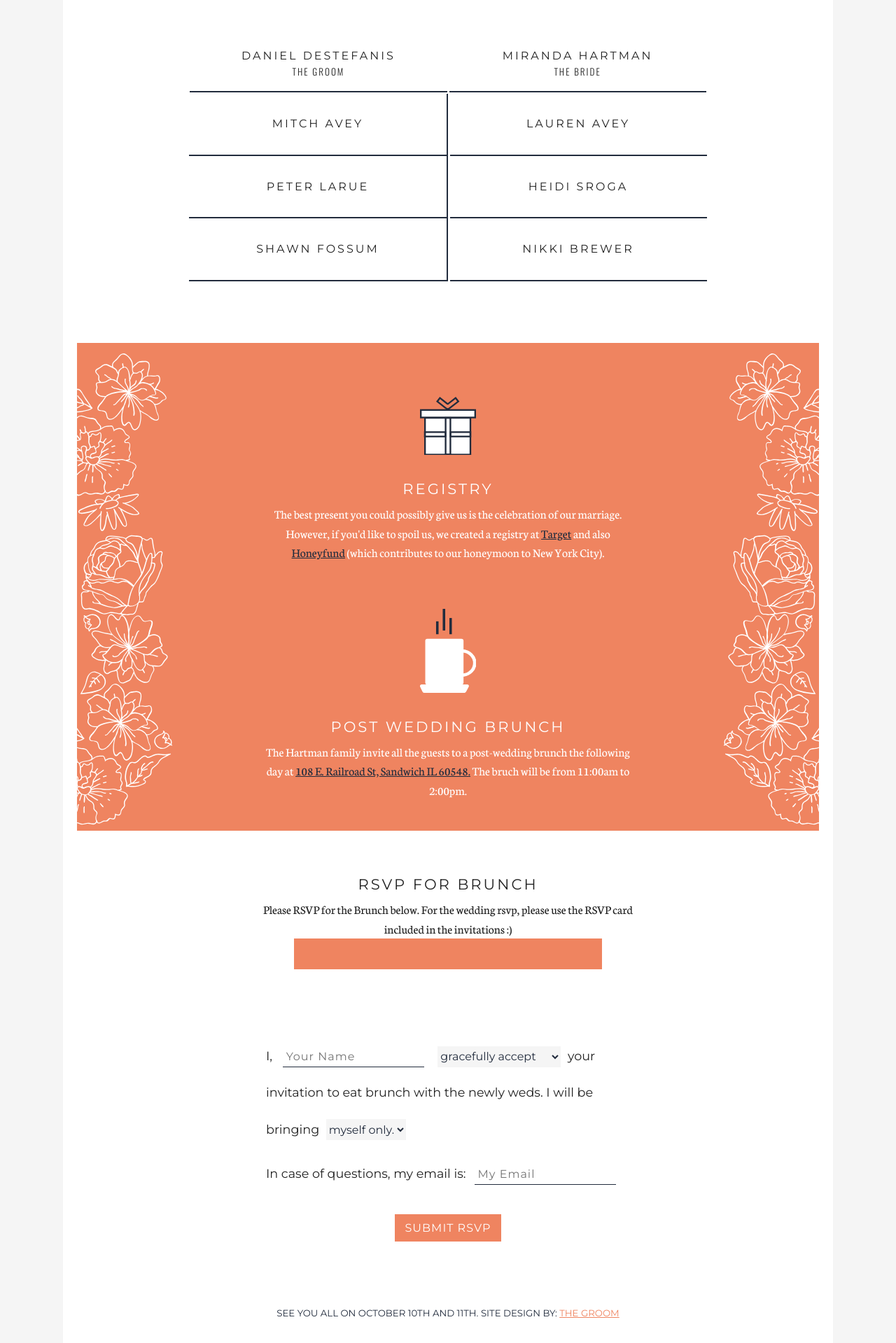
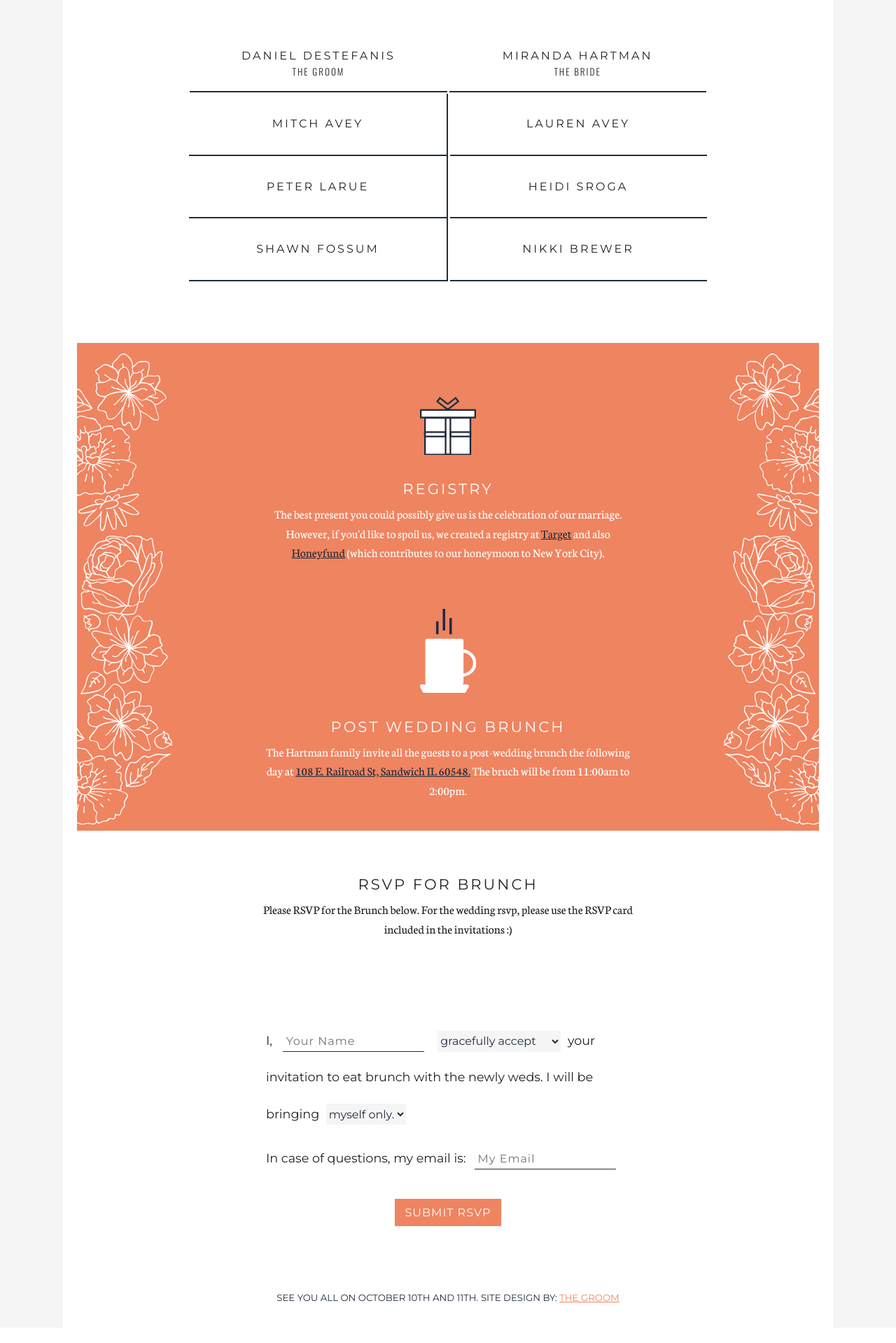
Before and after one commit to destefanis/daniel-and-miranda-wedding, a Jekyll site: the page built from index.html, in a window 1280 px wide. Shown: the part 1573-3492 px from the top of the page at 70% size. Built offline with Jekyll 4.4.1, drawn with Linux system fonts in a browser that asks for light colours; nearby versions of some CDN libraries; after the commit the page ends 3470 px from its top, so only the background shows below that.

```diff
--- a/_includes/footer.html
+++ b/_includes/footer.html
@@ -16,7 +16,9 @@ $('#rsvp__form').submit(function(){
     data: $('#rsvp__form').serialize()
   }).done(function() {
     $('.form-submission-message').addClass('is-active');
-    console.log('success');
+    alert("Thank you, for RSVP'ing!");
   });
+  return false; // to stop the form from submitting
 });
+
 </script>
--- a/css/styles.css
+++ b/css/styles.css
@@ -445,34 +445,35 @@ svg {
 /* line 14, ../../_compass/components/_rsvp.scss */
 .form-submission-message {
   height: 0px;
-  padding: 1.25em;
+  max-height: 0px;
   display: inline-block;
   color: #ffffff;
   text-align: center;
   margin: auto;
   text-transform: uppercase;
   background: #ef8460;
-  transition: height 0.3s ease;
+  transition: max-height 0.3s ease;
 }
 /* line 25, ../../_compass/components/_rsvp.scss */
 .form-submission-message .is-active {
-  height: 60px;
-}
-
-/* line 30, ../../_compass/components/_rsvp.scss */
+  max-height: 60px;
+  padding: 1.25em;
+}
+
+/* line 31, ../../_compass/components/_rsvp.scss */
 .callout--rsvp {
   text-align: center;
   padding: 1.25em;
 }
 
-/* line 35, ../../_compass/components/_rsvp.scss */
+/* line 36, ../../_compass/components/_rsvp.scss */
 .rvsp__form {
   max-width: 520px;
   margin: auto;
   padding: 1.25em 0;
   text-align: left;
 }
-/* line 41, ../../_compass/components/_rsvp.scss */
+/* line 42, ../../_compass/components/_rsvp.scss */
 .rvsp__form input {
   border: 0;
   border-bottom: 1px solid #222c3d;
@@ -483,19 +484,19 @@ svg {
   font-family: "Montserrat", Helvetica, Arial, "Nimbus Sans L", sans-serif;
   letter-spacing: 1px;
 }
-/* line 51, ../../_compass/components/_rsvp.scss */
+/* line 52, ../../_compass/components/_rsvp.scss */
 .rvsp__form input:focus {
   outline: 2px solid #ef8460;
 }
-/* line 56, ../../_compass/components/_rsvp.scss */
+/* line 57, ../../_compass/components/_rsvp.scss */
 .rvsp__form input[type='email'] {
   margin-left: 0.46875em;
 }
-/* line 59, ../../_compass/components/_rsvp.scss */
+/* line 60, ../../_compass/components/_rsvp.scss */
 .rvsp__form input[type='email']:focus {
   outline: 2px solid #ef8460;
 }
-/* line 64, ../../_compass/components/_rsvp.scss */
+/* line 65, ../../_compass/components/_rsvp.scss */
 .rvsp__form input.form__button {
   padding: 0.625em 0.9375em;
   text-transform: uppercase;
@@ -506,11 +507,11 @@ svg {
   cursor: pointer;
   transition: all 0.3s ease;
 }
-/* line 74, ../../_compass/components/_rsvp.scss */
+/* line 75, ../../_compass/components/_rsvp.scss */
 .rvsp__form input.form__button:hover, .rvsp__form input.form__button:active, .rvsp__form input.form__button:focus {
   background: #222c3d;
 }
-/* line 81, ../../_compass/components/_rsvp.scss */
+/* line 82, ../../_compass/components/_rsvp.scss */
 .rvsp__form select {
   border: 0;
   background: #f5f5f5;
@@ -520,24 +521,24 @@ svg {
   margin: 0 0.3125em;
   color: #222c3d;
 }
-/* line 90, ../../_compass/components/_rsvp.scss */
+/* line 91, ../../_compass/components/_rsvp.scss */
 .rvsp__form select:focus {
   outline: 2px solid #ef8460;
 }
 
-/* line 96, ../../_compass/components/_rsvp.scss */
+/* line 97, ../../_compass/components/_rsvp.scss */
 .form-group {
   display: block;
   padding: 0.3125em 0;
 }
 
-/* line 101, ../../_compass/components/_rsvp.scss */
+/* line 102, ../../_compass/components/_rsvp.scss */
 .form-group--submit {
   margin-top: 0.625em;
   text-align: center;
 }
 
-/* line 106, ../../_compass/components/_rsvp.scss */
+/* line 107, ../../_compass/components/_rsvp.scss */
 .form__text {
   display: inline;
 }
```
Also changed, not shown: _compass/components/_rsvp.scss (+4 -3 lines).
